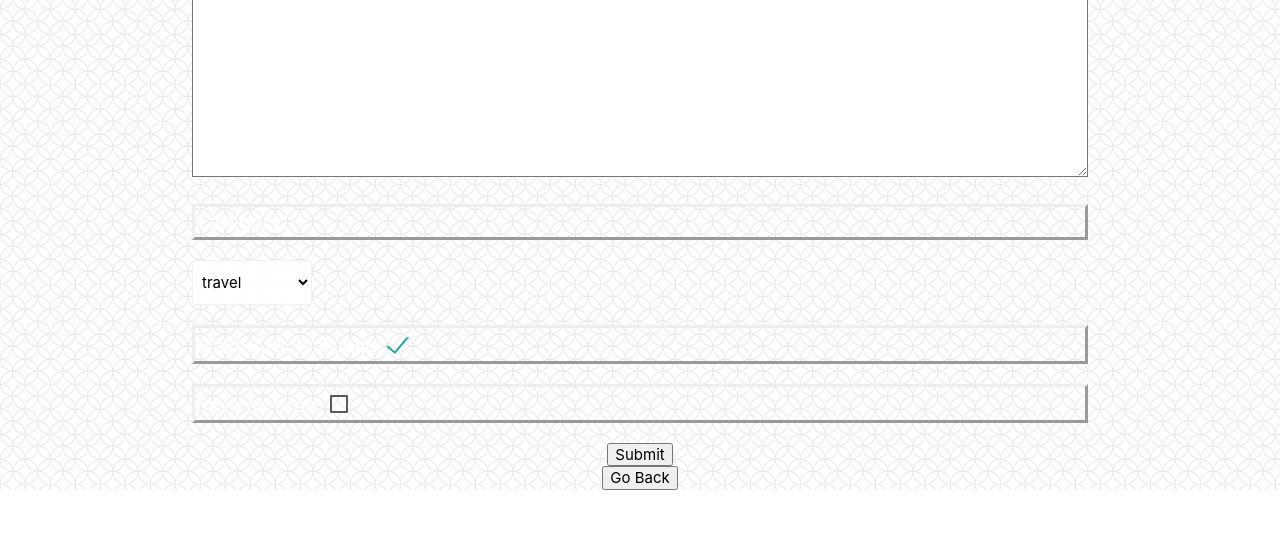
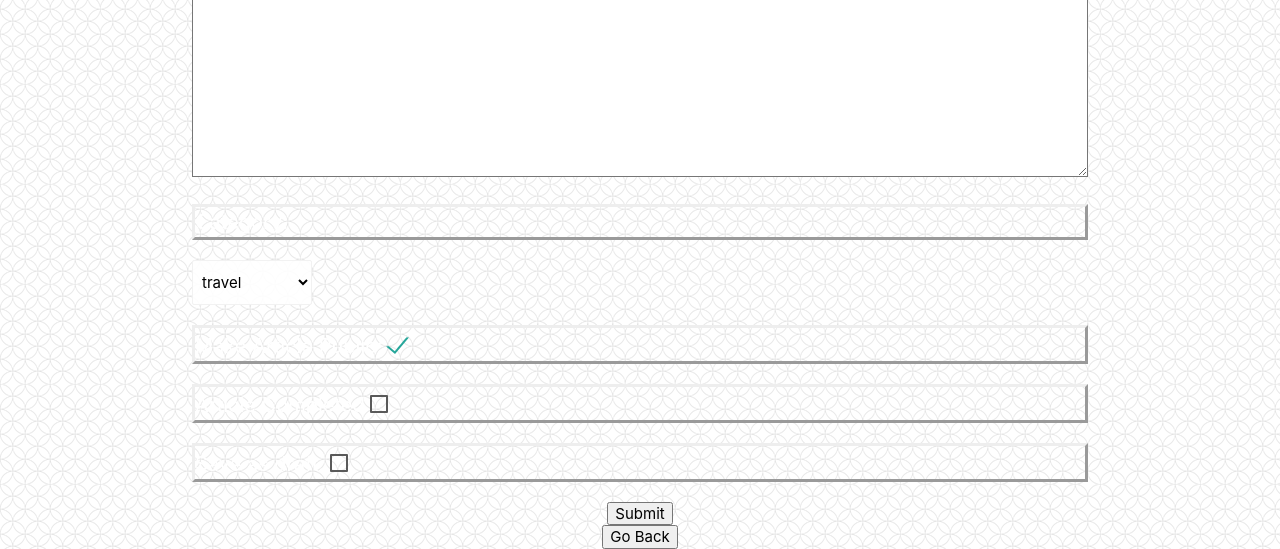
Before and after one commit to bednik/IT-Prosjektarbeid-I, a Django app: page /ScrummerTimes/article/edit/1/ in a window 1280 px wide. Shown: the part 916-1465 px from the top of the page. Before the commit the page ends 1406 px from the top, so only its background shows below. Run offline with Django 3.2, Linux system fonts and the light colour scheme; a user stored in the database is signed in; data comes from the database, SQL or seed files in the repository.

Commit message:
Fixes for bugs

```diff
--- a/Scrumfeed/ScrummerTimes/templates/ScrummerTimes/editarticle.html
+++ b/Scrumfeed/ScrummerTimes/templates/ScrummerTimes/editarticle.html
@@ -32,8 +32,8 @@
             <span></span>
         </label>
         </p>
-
-    {% elif perms.ScrummerTimes.review_article %}
+    {% endif %}
+    {% if perms.ScrummerTimes.review_article %}
         <p style="font-size:20px;" class="left-align">Article Completed
             <label style="position:relative; top:5px;">
 
--- a/Scrumfeed/ScrummerTimes/templates/ScrummerTimes/layout.html
+++ b/Scrumfeed/ScrummerTimes/templates/ScrummerTimes/layout.html
@@ -59,7 +59,7 @@
                     {% endif %}
 
                     {% if user.is_authenticated %}
-                        {% if perms.ScrummerTimes.change_article %}
+                        {% if perms.ScrummerTimes.create_article %}
                     <li>
                         <!-- Goes to the form that does the editing, also saves what the previous site was! -->
                         <a href="{% url 'myarticles' %}?next={{ request.path|urlencode }}">My Articles</a>
--- a/Scrumfeed/ScrummerTimes/views.py
+++ b/Scrumfeed/ScrummerTimes/views.py
@@ -86,7 +86,7 @@ def feed(request):
 # @permission_required('entity.can_edit', login_url='/accounts/login/')
 @permission_required('ScrummerTimes.review_article', login_url='/accounts/login/')
 def proofreading_feed(request):
-    articles = Article.objects.filter(is_read=False).filter(draft=False)[:10]
+    articles = Article.objects.filter(is_read=False).filter(draft=False).filter(is_completed=False)[:10]
 
     context = {
         'title': 'The Scrummer Times',
@@ -212,7 +212,8 @@ def editarticle(request, id=None):
                                 'second_text': article.second_text,
                                 'category': article.category,
                                 'is_read': article.is_read,
-                                'draft': article.draft,}
+                                'draft': article.draft,
+                                'is_completed' : article.is_completed}
                        )
 
     if request.method == "POST":
@@ -235,6 +236,7 @@ def editarticle(request, id=None):
                 article.second_text = form.cleaned_data["second_text"]
                 article.category = form.cleaned_data["category"]
                 article.draft = form.cleaned_data["draft"]
+                article.is_completed = form.cleaned_data["is_completed"]
 
                 # Only editors can publish the article, not the author
                 if request.user.has_perm("ScrummerTimes.publish_article"):
```
